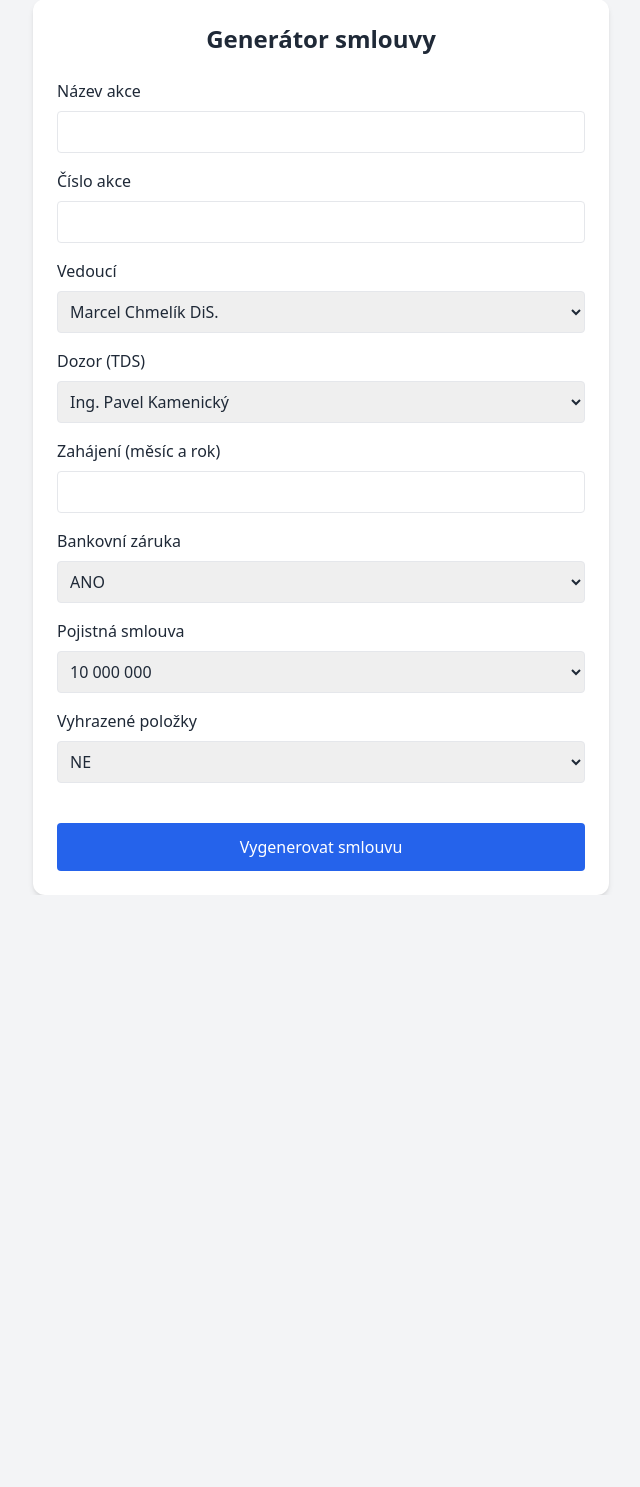
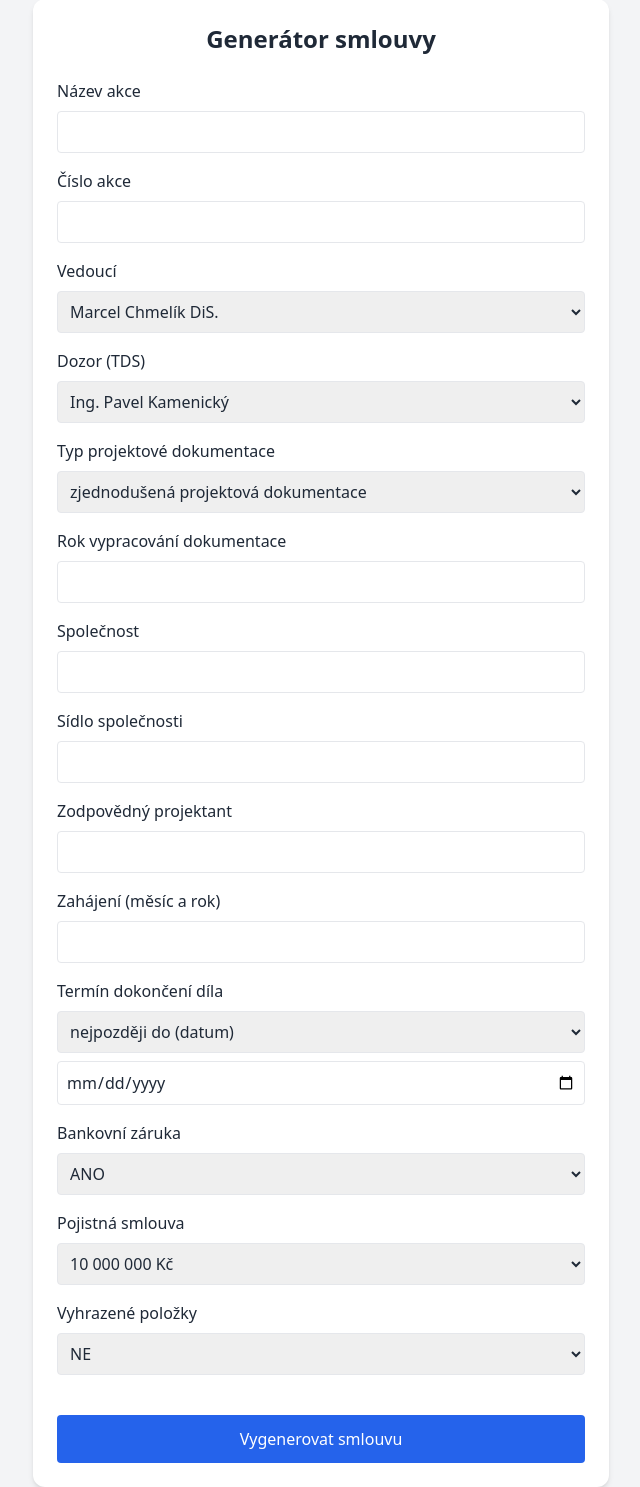
Before and after one commit to JenikAdamira/contract-generator, a Flask app: page / in a window 1280 px wide. Shown: the part 41-1528 px from the top of the page, without its empty margins (319-959 px from the left). Before the commit the page ends 936 px from the top, so only its background shows below. Run offline with Flask 3, Linux system fonts and the light colour scheme; some libraries are stand-ins or nearby versions.

Commit message:
Update form.html

```diff
--- a/templates/form.html
+++ b/templates/form.html
@@ -35,8 +35,44 @@
         <option>Ing. Jan Adamíra</option>
       </select>
 
+      <label class="block mb-2">Typ projektové dokumentace</label>
+<select name="pd" required class="w-full mb-4 p-2 border rounded">
+  <option value="zjednodusena">zjednodušená projektová dokumentace</option>
+  <option value="provadeci">projektová dokumentace pro provedení stavby</option>
+</select>
+
+<label class="block mb-2">Rok vypracování dokumentace</label>
+<input type="text" name="pdrok" required class="w-full mb-4 p-2 border rounded" />
+
+<label class="block mb-2">Společnost</label>
+<input type="text" name="pdspolecnost" required class="w-full mb-4 p-2 border rounded" />
+
+<label class="block mb-2">Sídlo společnosti</label>
+<input type="text" name="pdsidlo" required class="w-full mb-4 p-2 border rounded" />
+
+<label class="block mb-2">Zodpovědný projektant</label>
+<input type="text" name="pdproj" required class="w-full mb-4 p-2 border rounded" />
+
+
       <label class="block mb-2">Zahájení (měsíc a rok)</label>
       <input type="text" name="zahajeni" required class="w-full mb-4 p-2 border rounded" />
+
+      <label class="block mb-2">Termín dokončení díla</label>
+<select name="dokonceni_typ" id="dokonceni_typ" onchange="toggleDokonceni()" class="w-full mb-2 p-2 border rounded">
+  <option value="datum">nejpozději do (datum)</option>
+  <option value="text">vlastní text</option>
+</select>
+
+<input type="date" name="dokonceni_datum" id="dokonceni_datum" class="w-full mb-4 p-2 border rounded" />
+<input type="text" name="dokonceni_text" id="dokonceni_text" class="w-full mb-4 p-2 border rounded hidden" placeholder="Zadej vlastní text" />
+
+<script>
+  function toggleDokonceni() {
+    const typ = document.getElementById("dokonceni_typ").value;
+    document.getElementById("dokonceni_datum").classList.toggle("hidden", typ !== "datum");
+    document.getElementById("dokonceni_text").classList.toggle("hidden", typ !== "text");
+  }
+</script>
 
       <label class="block mb-2">Bankovní záruka</label>
       <select name="bz" required class="w-full mb-4 p-2 border rounded">
@@ -46,8 +82,8 @@
 
       <label class="block mb-2">Pojistná smlouva</label>
       <select name="poj" required class="w-full mb-4 p-2 border rounded">
-        <option value="10 000 000">10 000 000</option>
-        <option value="20 000 000">20 000 000</option>
+        <option value="10 000 000">10 000 000 Kč</option>
+        <option value="20 000 000">20 000 000 Kč</option>
       </select>
 
       <!-- Vyhrazené položky -->
```
